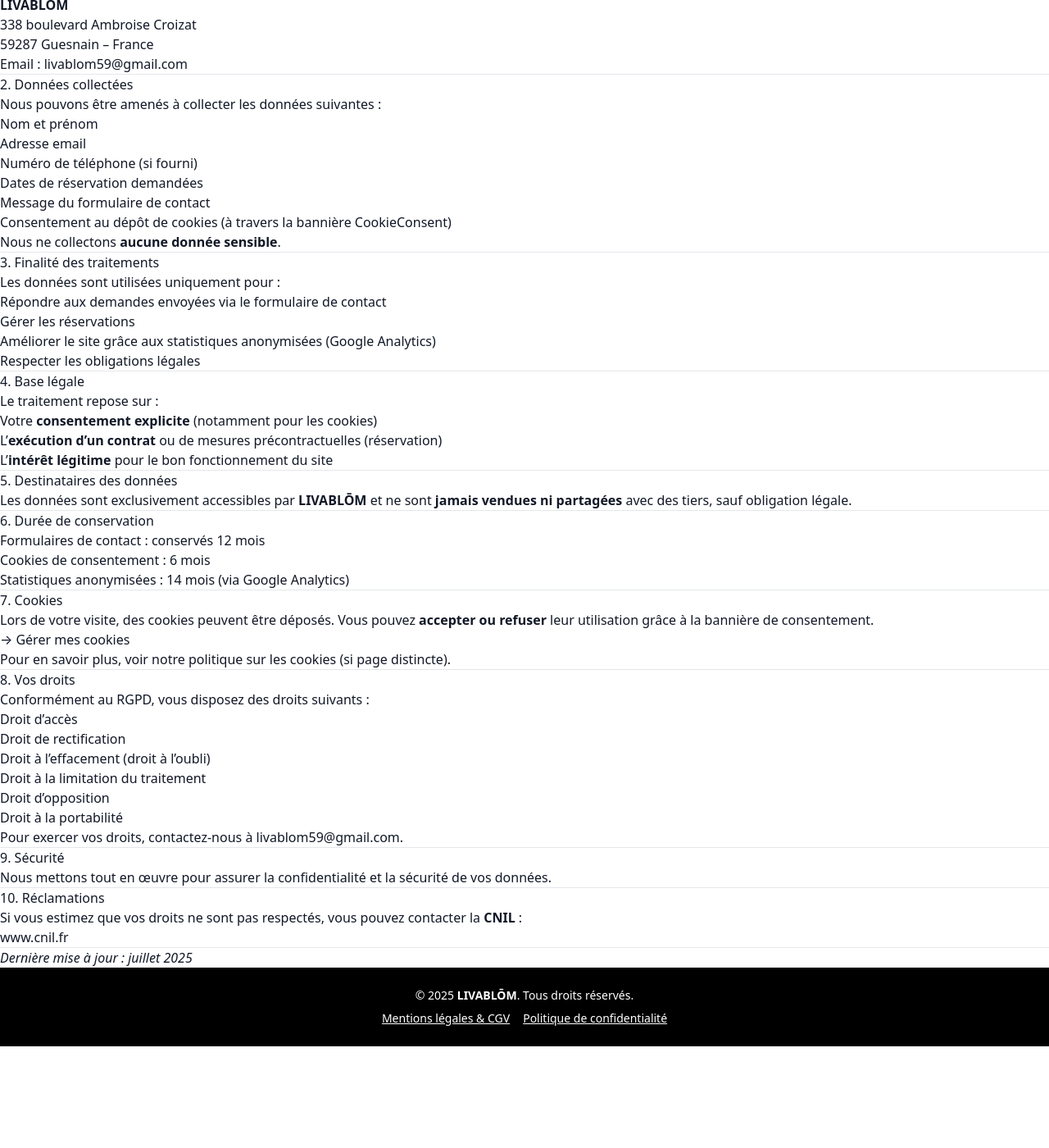
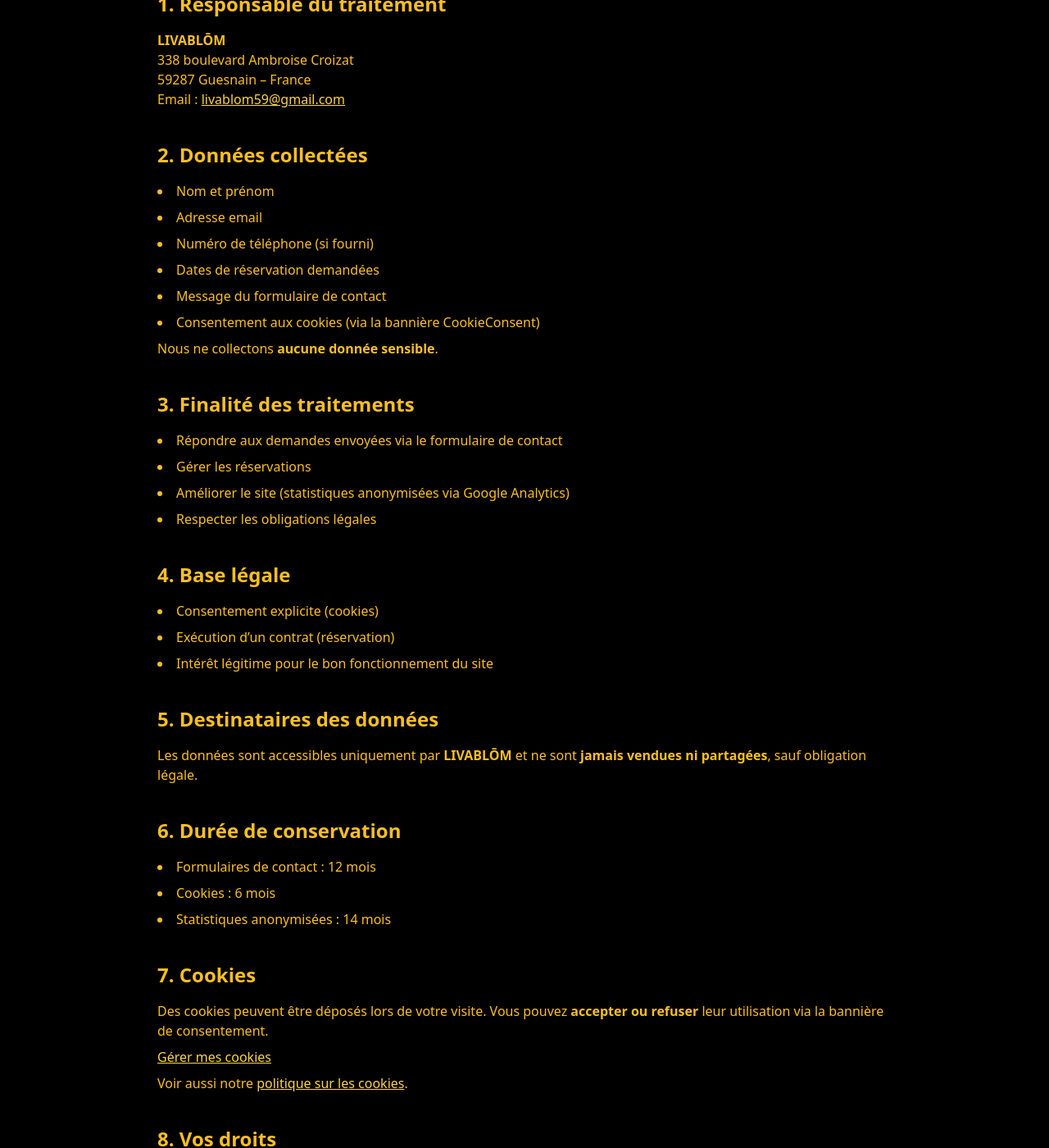
Before and after one commit to LIVABLOM/LIVABLOM, a Jekyll site: the page built from politique-confidentialite.md, in a window 1280 px wide and 1400 px high, scrolled down 199 px. Shown: the whole window at 82% size. Built offline with Jekyll 4.4.1, drawn with Linux system fonts in a browser that asks for light colours; comment, search, counter and statistics services are not loaded; before the commit the page ends 1475 px from its top, so only the background shows below that; some of the changed text lies outside the part shown.

Commit message:
Update politique-confidentialite.md

```diff
--- a/politique-confidentialite.md
+++ b/politique-confidentialite.md
@@ -4,109 +4,99 @@
 permalink: /politique-confidentialite
 ---
 
-# Politique de confidentialité
+<div class="bg-black text-yellow-400 min-h-screen py-12 px-6 w-full">
+  <div class="max-w-4xl mx-auto">
 
-Chez **LIVABLŌM**, nous accordons une grande importance à la protection de vos données personnelles. Cette politique vise à vous informer de manière claire sur les données collectées, leur usage, et vos droits.
+    <h1 class="text-3xl font-bold mb-8 text-center">Politique de confidentialité</h1>
 
----
+    <section class="mb-10">
+      <h2 class="text-2xl font-semibold mb-4">1. Responsable du traitement</h2>
+      <p><strong>LIVABLŌM</strong><br>
+      338 boulevard Ambroise Croizat<br>
+      59287 Guesnain – France<br>
+      Email : <a href="mailto:livablom59@gmail.com" class="underline text-yellow-300">livablom59@gmail.com</a></p>
+    </section>
 
-## 1. Responsable du traitement
+    <section class="mb-10">
+      <h2 class="text-2xl font-semibold mb-4">2. Données collectées</h2>
+      <ul class="list-disc list-inside space-y-2">
+        <li>Nom et prénom</li>
+        <li>Adresse email</li>
+        <li>Numéro de téléphone (si fourni)</li>
+        <li>Dates de réservation demandées</li>
+        <li>Message du formulaire de contact</li>
+        <li>Consentement aux cookies (via la bannière CookieConsent)</li>
+      </ul>
+      <p class="mt-2">Nous ne collectons <strong>aucune donnée sensible</strong>.</p>
+    </section>
 
-Le responsable du traitement des données est :
+    <section class="mb-10">
+      <h2 class="text-2xl font-semibold mb-4">3. Finalité des traitements</h2>
+      <ul class="list-disc list-inside space-y-2">
+        <li>Répondre aux demandes envoyées via le formulaire de contact</li>
+        <li>Gérer les réservations</li>
+        <li>Améliorer le site (statistiques anonymisées via Google Analytics)</li>
+        <li>Respecter les obligations légales</li>
+      </ul>
+    </section>
 
-**LIVABLŌM**
-338 boulevard Ambroise Croizat
-59287 Guesnain – France
-Email : [livablom59@gmail.com](mailto:livablom59@gmail.com)
+    <section class="mb-10">
+      <h2 class="text-2xl font-semibold mb-4">4. Base légale</h2>
+      <ul class="list-disc list-inside space-y-2">
+        <li>Consentement explicite (cookies)</li>
+        <li>Exécution d’un contrat (réservation)</li>
+        <li>Intérêt légitime pour le bon fonctionnement du site</li>
+      </ul>
+    </section>
 
----
+    <section class="mb-10">
+      <h2 class="text-2xl font-semibold mb-4">5. Destinataires des données</h2>
+      <p>Les données sont accessibles uniquement par <strong>LIVABLŌM</strong> et ne sont <strong>jamais vendues ni partagées</strong>, sauf obligation légale.</p>
+    </section>
 
-## 2. Données collectées
+    <section class="mb-10">
+      <h2 class="text-2xl font-semibold mb-4">6. Durée de conservation</h2>
+      <ul class="list-disc list-inside space-y-2">
+        <li>Formulaires de contact : 12 mois</li>
+        <li>Cookies : 6 mois</li>
+        <li>Statistiques anonymisées : 14 mois</li>
+      </ul>
+    </section>
 
-Nous pouvons être amenés à collecter les données suivantes :
+    <section class="mb-10">
+      <h2 class="text-2xl font-semibold mb-4">7. Cookies</h2>
+      <p>Des cookies peuvent être déposés lors de votre visite. Vous pouvez <strong>accepter ou refuser</strong> leur utilisation via la bannière de consentement.</p>
+      <p class="mt-2"><a href="#" class="underline text-yellow-300">Gérer mes cookies</a></p>
+      <p class="mt-2">Voir aussi notre <a href="/politique-cookies" class="underline text-yellow-300">politique sur les cookies</a>.</p>
+    </section>
 
-- Nom et prénom
-- Adresse email
-- Numéro de téléphone (si fourni)
-- Dates de réservation demandées
-- Message du formulaire de contact
-- Consentement au dépôt de cookies (à travers la bannière CookieConsent)
+    <section class="mb-10">
+      <h2 class="text-2xl font-semibold mb-4">8. Vos droits</h2>
+      <p>Conformément au RGPD, vous pouvez exercer les droits suivants :</p>
+      <ul class="list-disc list-inside space-y-2 mt-2">
+        <li>Droit d’accès</li>
+        <li>Droit de rectification</li>
+        <li>Droit à l’effacement</li>
+        <li>Droit à la limitation</li>
+        <li>Droit d’opposition</li>
+        <li>Droit à la portabilité</li>
+      </ul>
+      <p class="mt-2">Pour exercer vos droits, contactez-nous à : <a href="mailto:livablom59@gmail.com" class="underline text-yellow-300">livablom59@gmail.com</a></p>
+    </section>
 
-Nous ne collectons **aucune donnée sensible**.
+    <section class="mb-10">
+      <h2 class="text-2xl font-semibold mb-4">9. Sécurité</h2>
+      <p>Nous mettons en place toutes les mesures nécessaires pour assurer la confidentialité et la sécurité de vos données.</p>
+    </section>
 
----
+    <section class="mb-10">
+      <h2 class="text-2xl font-semibold mb-4">10. Réclamations</h2>
+      <p>Si vous estimez que vos droits ne sont pas respectés, vous pouvez contacter la <a href="https://www.cnil.fr" class="underline text-yellow-300">CNIL</a>.</p>
+    </section>
 
-## 3. Finalité des traitements
+    <p class="text-sm text-center text-yellow-300 mt-12">
+      Dernière mise à jour : juillet 2025
+    </p>
 
-Les données sont utilisées uniquement pour :
-
-- Répondre aux demandes envoyées via le formulaire de contact
-- Gérer les réservations
-- Améliorer le site grâce aux statistiques anonymisées (Google Analytics)
-- Respecter les obligations légales
-
----
-
-## 4. Base légale
-
-Le traitement repose sur :
-
-- Votre **consentement explicite** (notamment pour les cookies)
-- L’**exécution d’un contrat** ou de mesures précontractuelles (réservation)
-- L’**intérêt légitime** pour le bon fonctionnement du site
-
----
-
-## 5. Destinataires des données
-
-Les données sont exclusivement accessibles par **LIVABLŌM** et ne sont **jamais vendues ni partagées** avec des tiers, sauf obligation légale.
-
----
-
-## 6. Durée de conservation
-
-- Formulaires de contact : conservés 12 mois
-- Cookies de consentement : 6 mois
-- Statistiques anonymisées : 14 mois (via Google Analytics)
-
----
-
-## 7. Cookies
-
-Lors de votre visite, des cookies peuvent être déposés. Vous pouvez **accepter ou refuser** leur utilisation grâce à la bannière de consentement.
-
-→ [Gérer mes cookies](#) <!-- Tu pourras remplacer ce lien par un lien ou script réel -->
-
-Pour en savoir plus, voir notre [politique sur les cookies](/politique-cookies) (si page distincte).
-
----
-
-## 8. Vos droits
-
-Conformément au RGPD, vous disposez des droits suivants :
-
-- Droit d’accès
-- Droit de rectification
-- Droit à l’effacement (droit à l’oubli)
-- Droit à la limitation du traitement
-- Droit d’opposition
-- Droit à la portabilité
-
-Pour exercer vos droits, contactez-nous à [livablom59@gmail.com](mailto:livablom59@gmail.com).
-
----
-
-## 9. Sécurité
-
-Nous mettons tout en œuvre pour assurer la confidentialité et la sécurité de vos données.
-
----
-
-## 10. Réclamations
-
-Si vous estimez que vos droits ne sont pas respectés, vous pouvez contacter la **CNIL** :
-[www.cnil.fr](https://www.cnil.fr)
-
----
-
-*Dernière mise à jour : juillet 2025*
+  </div>
+</div>
```
